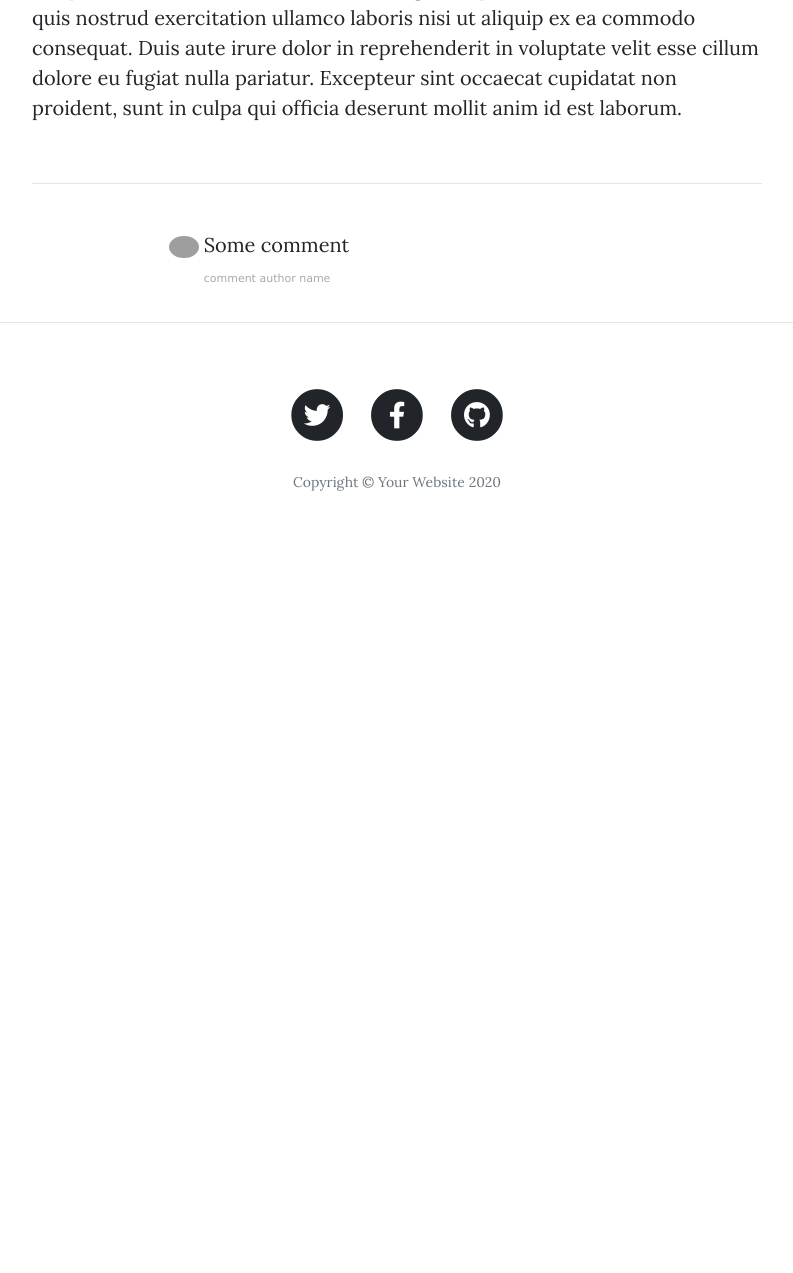
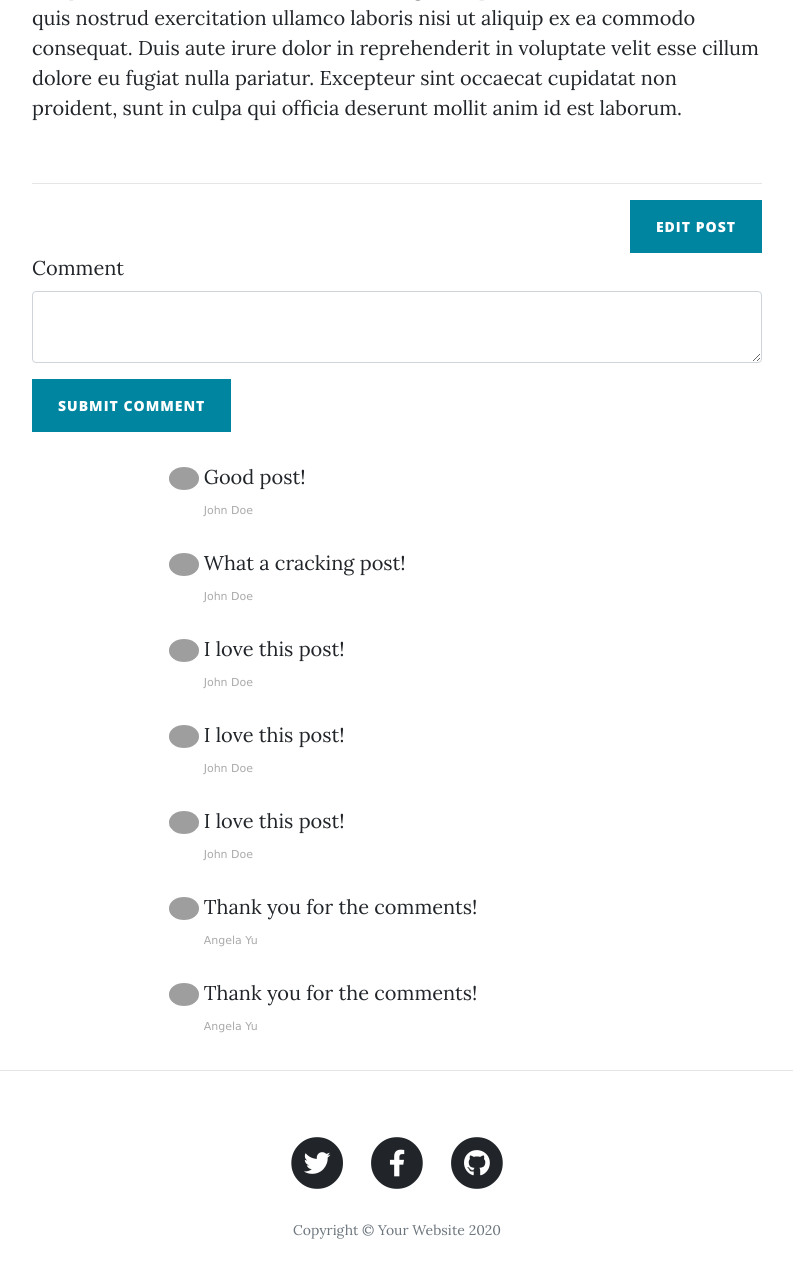
Before and after one commit to AntonyQuang/day-069-complete-blog, a Flask app: page /post/1 in a window 1280 px wide. Shown: the part 698-1971 px from the top of the page, without its empty margins (243-1036 px from the left). Before the commit the page ends 1189 px from the top, so only its background shows below. Run offline with Flask 2, Linux system fonts and the light colour scheme; a user stored in the database is signed in; data comes from the database, SQL or seed files in the repository; both versions use the stored data as it was after the commit; some libraries are stand-ins or nearby versions; grey boxes are pictures that could not be loaded.

Commit message:
Commenting feature added

```diff
--- a/forms.py
+++ b/forms.py
@@ -4,12 +4,12 @@ from wtforms.validators import DataRequired, URL
 from flask_ckeditor import CKEditorField
 
 ##WTForm
+
 class CreatePostForm(FlaskForm):
     title = StringField("Blog Post Title", validators=[DataRequired()])
     subtitle = StringField("Subtitle", validators=[DataRequired()])
     img_url = StringField("Blog Image URL", validators=[DataRequired(), URL()])
     body = CKEditorField("Blog Content", validators=[DataRequired()])
-    author = StringField("Author", validators=[DataRequired(), URL()])
     submit = SubmitField("Submit Post")
 
 
@@ -24,3 +24,8 @@ class LogInForm(FlaskForm):
     email = EmailField("Email", validators=[DataRequired()])
     password = PasswordField("Password", validators=[DataRequired()])
     submit = SubmitField("Let me in!")
+
+
+class CommentForm(FlaskForm):
+    text = CKEditorField("Comment", validators=[DataRequired()])
+    submit = SubmitField("Submit comment")
--- a/main.py
+++ b/main.py
@@ -6,7 +6,7 @@ from werkzeug.security import generate_password_hash, check_password_hash
 from flask_sqlalchemy import SQLAlchemy
 from sqlalchemy.orm import relationship
 from flask_login import UserMixin, login_user, LoginManager, login_required, current_user, logout_user
-from forms import CreatePostForm, RegisterForm, LogInForm
+from forms import CreatePostForm, RegisterForm, LogInForm, CommentForm
 from flask_gravatar import Gravatar
 from functools import wraps
 
@@ -16,8 +16,7 @@ def admin_only(inside_function):
     def check_admin(*args, **kwargs):
         if current_user.get_id() != "1":
             return abort(403)
-        else:
-            inside_function(*args, **kwargs)
+        return inside_function(*args, **kwargs)
     return check_admin
 
 
@@ -30,9 +29,22 @@ Bootstrap(app)
 app.config['SQLALCHEMY_DATABASE_URI'] = 'sqlite:///blog.db'
 app.config['SQLALCHEMY_TRACK_MODIFICATIONS'] = False
 db = SQLAlchemy(app)
+
+
+##INSERT LOGIN MANAGER
 login_manager = LoginManager()
 login_manager.init_app(app)
 
+##INSERT GRAVITAR
+
+gravatar = Gravatar(app,
+                    size=100,
+                    rating='g',
+                    default='retro',
+                    force_default=False,
+                    force_lower=False,
+                    use_ssl=False,
+                    base_url=None)
 
 ##CONFIGURE TABLES
 
@@ -46,6 +58,8 @@ class BlogPost(db.Model):
     body = db.Column(db.Text, nullable=False)
     img_url = db.Column(db.String(250), nullable=False)
     author_id = db.Column(db.Integer, db.ForeignKey("users.id"))
+    comments = relationship("Comment", back_populates="parent_post")
+
 
 class User(UserMixin, db.Model):
     __tablename__ = "users"
@@ -54,11 +68,19 @@ class User(UserMixin, db.Model):
     password = db.Column(db.String(1000))
     name = db.Column(db.String(1000))
     blogposts = db.relationship('BlogPost', back_populates="author")
-
-db.create_all()
+    comments = db.relationship('Comment', back_populates="comment_author")
 
 
+class Comment(db.Model):
+    __tablename__ = "comments"
+    id = db.Column(db.Integer, primary_key=True)
+    text = db.Column(db.Text, nullable=False)
+    parent_post = relationship("BlogPost", back_populates="comments")
+    post_id = db.Column(db.Integer, db.ForeignKey("blog_posts.id"))
+    comment_author = relationship("User", back_populates="comments")
+    author_id = db.Column(db.Integer, db.ForeignKey("users.id"))
 
+# db.create_all()
 
 
 @login_manager.user_loader
@@ -70,10 +92,11 @@ def load_user(user_id):
 def get_all_posts():
     posts = BlogPost.query.all()
     print(type(current_user.get_id()))
-    return render_template("index.html", all_posts=posts, logged_in=current_user.is_authenticated, user_id=current_user.get_id())
+    return render_template("index.html", all_posts=posts, logged_in=current_user.is_authenticated,
+                           user_id=current_user.get_id())
 
 
-@app.route('/register', methods=["GET","POST"])
+@app.route('/register', methods=["GET", "POST"])
 def register():
     register_form = RegisterForm()
 
@@ -96,10 +119,11 @@ def register():
             db.session.commit()
             login_user(new_user)
             return redirect(url_for('get_all_posts'))
-    return render_template("register.html", form=register_form, logged_in=current_user.is_authenticated, user_id=current_user.get_id())
+    return render_template("register.html", form=register_form, logged_in=current_user.is_authenticated,
+                           user_id=current_user.get_id())
 
 
-@app.route('/login', methods=["GET","POST"])
+@app.route('/login', methods=["GET", "POST"])
 def login():
     login_form = LogInForm()
     if login_form.validate_on_submit():
@@ -124,11 +148,24 @@ def logout():
     return redirect(url_for('get_all_posts'))
 
 
-@app.route("/post/<int:post_id>")
+@app.route("/post/<int:post_id>", methods=["GET", "POST"])
 def show_post(post_id):
     requested_post = BlogPost.query.get(post_id)
-    print(current_user.get_id())
-    return render_template("post.html", post=requested_post, logged_in=current_user.is_authenticated)
+    comment_form = CommentForm()
+
+    if comment_form.validate_on_submit():
+        if not current_user.is_authenticated:
+            flash("Sorry, you need to be logged in to comment")
+            return redirect(url_for("login"))
+        new_comment = Comment(
+            text=comment_form.text.data,
+            comment_author=current_user,
+            parent_post=requested_post
+        )
+        db.session.add(new_comment)
+        db.session.commit()
+
+    return render_template("post.html", post=requested_post, logged_in=current_user.is_authenticated, user_id=current_user.get_id(), form=comment_form)
 
 
 @app.route("/about")
@@ -141,48 +178,50 @@ def contact():
     return render_template("contact.html")
 
 
-
-@app.route("/new-post")
+@app.route("/new-post", methods=["GET", "POST"])
 @admin_only
 def add_new_post():
     form = CreatePostForm()
+    author_account = db.session.query(User).filter_by(name=current_user.name).first()
     if form.validate_on_submit():
         new_post = BlogPost(
             title=form.title.data,
             subtitle=form.subtitle.data,
             body=form.body.data,
             img_url=form.img_url.data,
-            author=current_user,
+            author=author_account,
             date=date.today().strftime("%B %d, %Y")
         )
         db.session.add(new_post)
         db.session.commit()
         return redirect(url_for("get_all_posts"))
-    return render_template("make-post.html", form=form, logged_in=current_user.is_authenticated, user_id=current_user.get_id())
+    return render_template("make-post.html", form=form, logged_in=current_user.is_authenticated,
+                           user_id=current_user.get_id())
 
 
-
-@app.route("/edit-post/<int:post_id>")
+@app.route("/edit-post/<int:post_id>", methods=["GET", "POST"])
 @admin_only
 def edit_post(post_id):
     post = BlogPost.query.get(post_id)
+    author_account = db.session.query(User).filter_by(name=current_user.name).first()
     edit_form = CreatePostForm(
         title=post.title,
         subtitle=post.subtitle,
         img_url=post.img_url,
-        author=post.author,
         body=post.body
     )
     if edit_form.validate_on_submit():
         post.title = edit_form.title.data
         post.subtitle = edit_form.subtitle.data
         post.img_url = edit_form.img_url.data
-        post.author = edit_form.author.data
+        post.author = author_account
         post.body = edit_form.body.data
         db.session.commit()
         return redirect(url_for("show_post", post_id=post.id))
 
-    return render_template("make-post.html", form=edit_form, logged_in=current_user.is_authenticated, user_id=current_user.get_id())
+    return render_template("make-post.html", form=edit_form, is_edit=True, logged_in=current_user.is_authenticated,
+                           user_id=current_user.get_id())
+
 
 @admin_only
 @app.route("/delete/<int:post_id>")
--- a/templates/index.html
+++ b/templates/index.html
@@ -30,7 +30,7 @@
             </h3>
           </a>
           <p class="post-meta">Posted by
-            <a href="#">{{post.author}}</a>
+            <a href="#">{{post.author.name}}</a>
             on {{post.date}}
 
             {% if user_id == '1' %}
@@ -45,7 +45,7 @@
         <!-- New Post -->
         {% if user_id == '1' %}
           <div class="clearfix">
-            <a class="btn btn-primary float-right" href="{{url_for('add_new_post')}}">Create New Post</a>
+            <a class="btn btn-primary float-right" href="{{ url_for('add_new_post') }}">Create New Post</a>
           </div>
         {% endif %}
       </div>
--- a/templates/post.html
+++ b/templates/post.html
@@ -1,3 +1,5 @@
+{% import "bootstrap/wtf.html" as wtf %}
+
 {% include "header.html" %}
 
   <!-- Page Header -->
@@ -10,7 +12,7 @@
             <h1>{{post.title}}</h1>
             <h2 class="subheading">{{post.subtitle}}</h2>
             <span class="meta">Posted by
-              <a href="#">{{post.author}}</a>
+              <a href="#">{{post.author.name}}</a>
               on {{post.date}}</span>
           </div>
         </div>
@@ -33,19 +35,24 @@
 
 
 
-<!--           Comments Area -->
+<!-- Comments Area -->
+            {{ ckeditor.load() }}
+            {{ ckeditor.config(name='body') }}
+            {{ wtf.quick_form(form, novalidate=True, button_map={"submit": "primary"}) }}
           <div class="col-lg-8 col-md-10 mx-auto comment">
+          {% for comment in post.comments %}
               <ul class="commentList">
                 <li>
                     <div class="commenterImage">
-                      <img src="https://pbs.twimg.com/profile_images/744849215675838464/IH0FNIXk.jpg"/>
+                      <img src="{{comment.comment_author.email | gravatar}}"/>
                     </div>
                     <div class="commentText">
-                      <p>Some comment</p>
-                      <span class="date sub-text">comment author name</span>
+                      {{comment.text|safe}}
+                      <span class="date sub-text">{{comment.comment_author.name}}</span>
                     </div>
                 </li>
               </ul>
+            {% endfor %}
             </div>
 
 
```
Also changed, not shown: blog.db.
